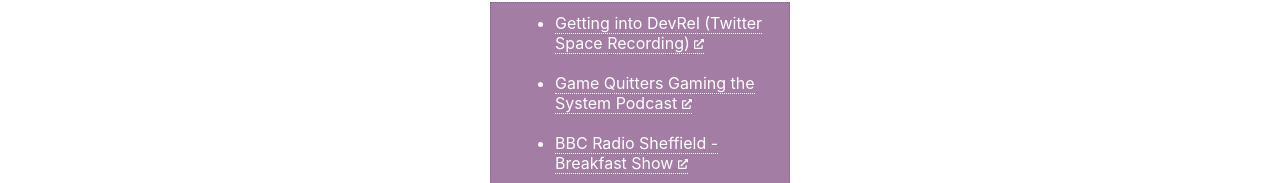
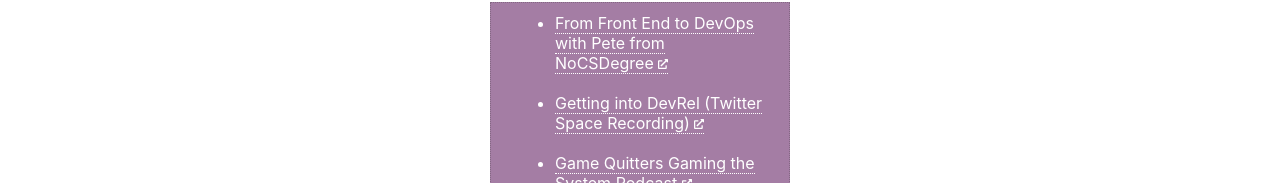
Before and after one commit to pawlean/nextpn, a Next.js app: page / in a window 1280 px wide. Both pictures are taken after a click on the element 640 px from the left and 9722 px from the top of the page. Shown: the part 9731-9914 px from the top of the page. Built offline with nearby package versions, Linux system fonts and the light colour scheme.

Commit message:
Add NoCSDegree block

```diff
--- a/components/features.js
+++ b/components/features.js
@@ -141,6 +141,10 @@ function Features() {
           {show_podcast && (
             <div className="InterviewBlock">
               {[
+                          {
+                  title: "From Front End to DevOps with Pete from NoCSDegree",
+                  link: "https://share.transistor.fm/s/0520286d",
+                },
                 {
                   title: "Getting into DevRel (Twitter Space Recording)",
                   link: "https://anchor.fm/eddiejaoude/episodes/Getting-into-DevRel-e135jqj",
```
